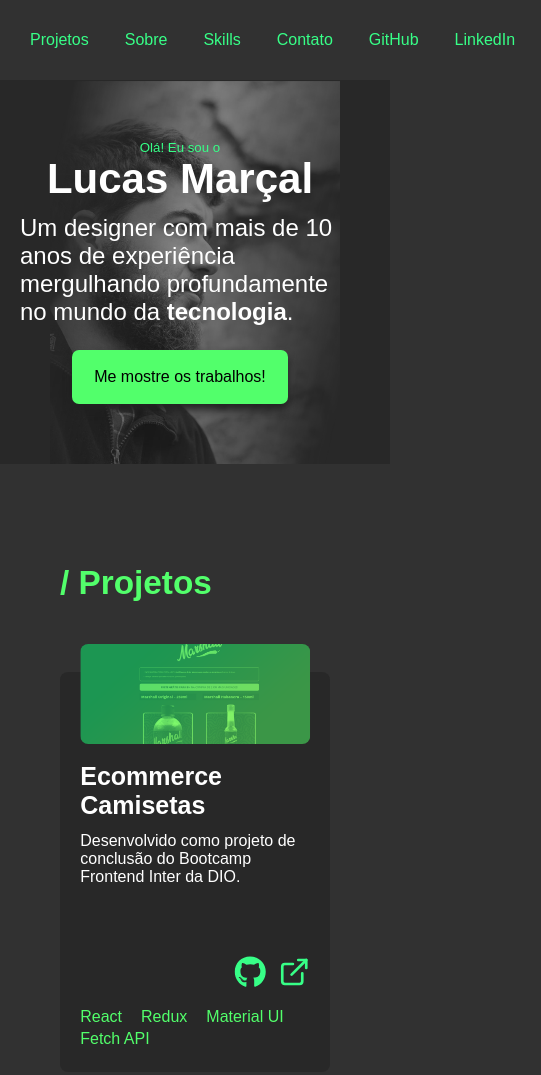
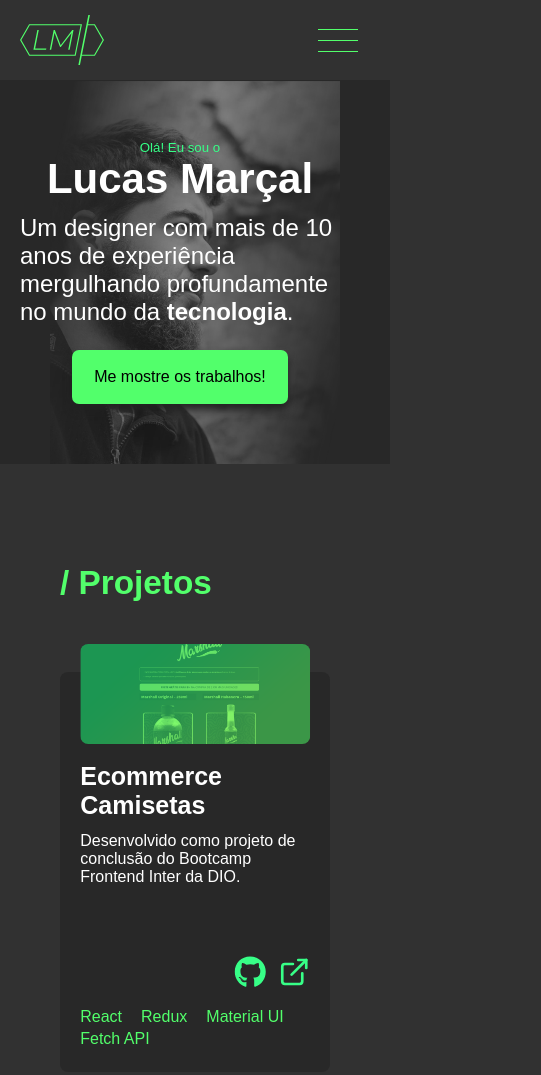
Before and after one commit to lucas-marcal/Portfolio, a Gatsby site: page / in a window 390 px wide. Shown: the top 1075 px of the page, 541 px wide, since content can reach past the window. Built offline with nearby package versions, Linux system fonts and the light colour scheme; Gatsby itself is replaced by a stand-in of ours.

Commit message:
Responsive navbar.

```diff
--- a/src/components/Navbar.js
+++ b/src/components/Navbar.js
@@ -1,15 +1,17 @@
-import React from "react";
+import React, { useState } from "react";
 import { Link } from "gatsby";
 import { StyledNavbarHeader } from "./styles/Navbar.styled";
 import { Container } from "./styles/Container.styled";
 import { LmLogo } from "./LmLogo";
 
 export const Navbar = () => {
+    const [show, setShow] = useState(false);
+
     return (
         <StyledNavbarHeader>
             <Container className="headerWrapper">
                 <LmLogo />
-                <nav>
+                <nav className="primaryNav">
                     <ul>
                         <li>
                             <Link to="/#">Projetos</Link>
@@ -35,6 +37,47 @@
                         </li>
                     </ul>
                 </nav>
+                <button
+                    className={
+                        show
+                            ? "hamburger-btn-open hamburger-btn"
+                            : "hamburger-btn"
+                    }
+                    onClick={() => setShow(!show)}
+                >
+                    <div />
+                    <div />
+                    <div />
+                </button>
+
+                <div className={show ? "showExtNavbar" : "hiddenExtNavbar"}>
+                    <div className="extNavbarWrapper">
+                        <nav className="extNavbar">
+                            <ul>
+                                <li>
+                                    <Link to="/#">Projetos</Link>
+                                </li>
+                                <li>
+                                    <Link to="/#">Sobre</Link>
+                                </li>
+                                <li>
+                                    <Link to="/#">Skills</Link>
+                                </li>
+                                <li>
+                                    <Link to="/#">Contato</Link>
+                                </li>
+                            </ul>
+                            <ul>
+                                <li>
+                                    <a href="https://">GitHub</a>
+                                </li>
+                                <li>
+                                    <a href="https://">LinkedIn</a>
+                                </li>
+                            </ul>
+                        </nav>
+                    </div>
+                </div>
             </Container>
         </StyledNavbarHeader>
     );
--- a/src/components/styles/About.styled.js
+++ b/src/components/styles/About.styled.js
@@ -12,7 +12,7 @@
     .aboutContentWrapper {
         display: grid;
         grid-template-columns: 1fr;
-        gap: 40pt;
+        gap: 20pt;
         padding-top: 5vh;
 
         h1 {
--- a/src/components/styles/Featured.styled.js
+++ b/src/components/styles/Featured.styled.js
@@ -35,7 +35,7 @@
 
     .content {
         margin-left: -30px;
-        z-index: 10;
+        z-index: 5;
         align-self: center;
         padding: 60px 0;
         grid-area: 1/1;
--- a/src/components/styles/Navbar.styled.js
+++ b/src/components/styles/Navbar.styled.js
@@ -35,8 +35,104 @@
         }
     }
 
+    .hamburger-btn {
+        width: 4rem;
+        height: 3rem;
+        display: flex;
+        flex-flow: column nowrap;
+        align-items: center;
+        justify-content: center;
+        cursor: pointer;
+        background: none;
+        border: none;
+        z-index: 10;
+        transition: transform 0.2s;
+
+        div {
+            width: 2.5rem;
+            height: 1px;
+            margin: 5px 0;
+            background-color: ${({ theme }) => theme.colors.secondary};
+            border-radius: 0;
+        }
+
+        @media (min-width: 750px) {
+            display: none;
+        }
+    }
+
+    .hamburger-btn-open {
+        transform: rotate(225deg);
+        position: fixed;
+        top: 16px;
+        right: 20px;
+
+        div {
+            margin: 0;
+        }
+
+        div:first-child {
+            transform: rotate(-90deg);
+        }
+
+        div:nth-child(2) {
+            display: none;
+        }
+    }
+
+    .showExtNavbar {
+        position: fixed;
+        top: 0;
+        left: 0;
+        height: 100vh;
+        width: 100vw;
+        background-color: rgb(0, 0, 0, 0.9);
+        z-index: 9;
+    }
+
+    .hiddenExtNavbar {
+        display: none;
+    }
+
+    .extNavbarWrapper {
+        display: flex;
+        flex-flow: column nowrap;
+        position: relative;
+
+        .extNavbar {
+            position: fixed;
+            top: 50%;
+            left: 50%;
+            transform: translate(-50%, -50%);
+            ul {
+                display: flex;
+                flex-flow: column nowrap;
+                justify-content: center;
+                align-items: center;
+
+                li {
+                    font-size: 24px;
+                    margin: 20px 0;
+
+                    a {
+                        padding: 10px;
+                    }
+                }
+            }
+        }
+    }
+
+    .primaryNav {
+        @media (max-width: 749px) {
+            display: none;
+        }
+    }
+
     .secondaryNav {
         font-weight: 300;
+        @media (max-width: 749px) {
+            display: none;
+        }
     }
 `;
 
```
Also changed, not shown: src/components/Hamburger.js (added, +41 -0 lines).
